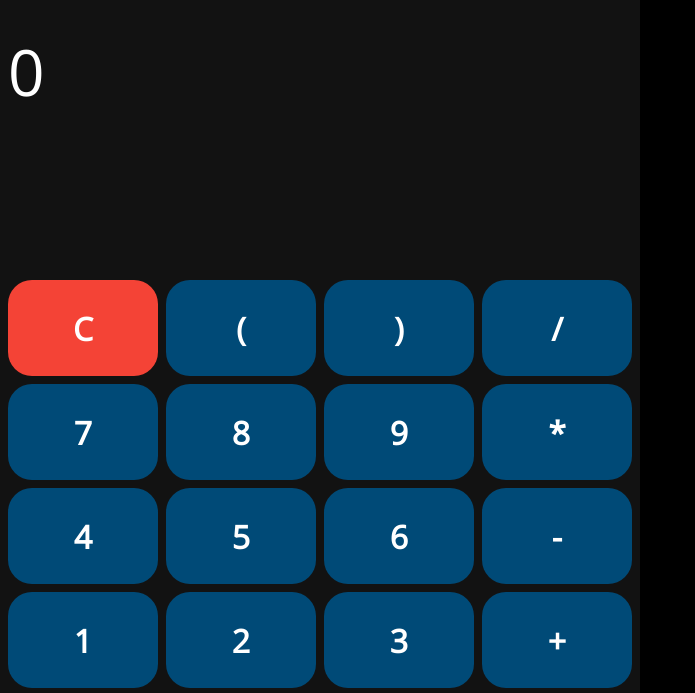
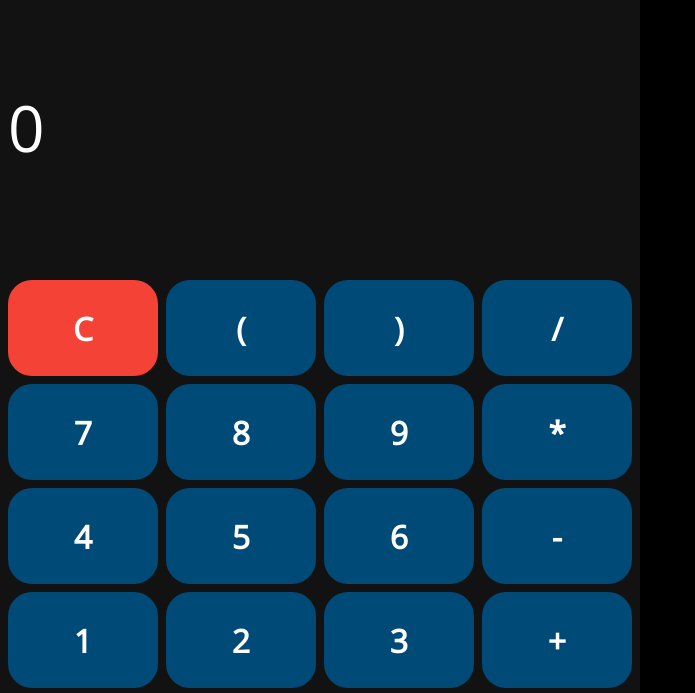
Before and after one commit to iris-web-lab/calc, a plain HTML site: page index.html in a window 1280 px wide. Shown: the top 693 px of the page, without its empty margins (0-695 px from the left). Drawn offline with nearby package versions, Linux system fonts and the light colour scheme.

Commit message:
Update style.css

```diff
--- a/style.css
+++ b/style.css
@@ -37,7 +37,7 @@ body {
       overflow-x: auto;
       /* white-space: nowrap; */
       display: inline-block;
-      line-height: 8rem;
+      line-height: 15rem;
     }
 
     #display {
```
